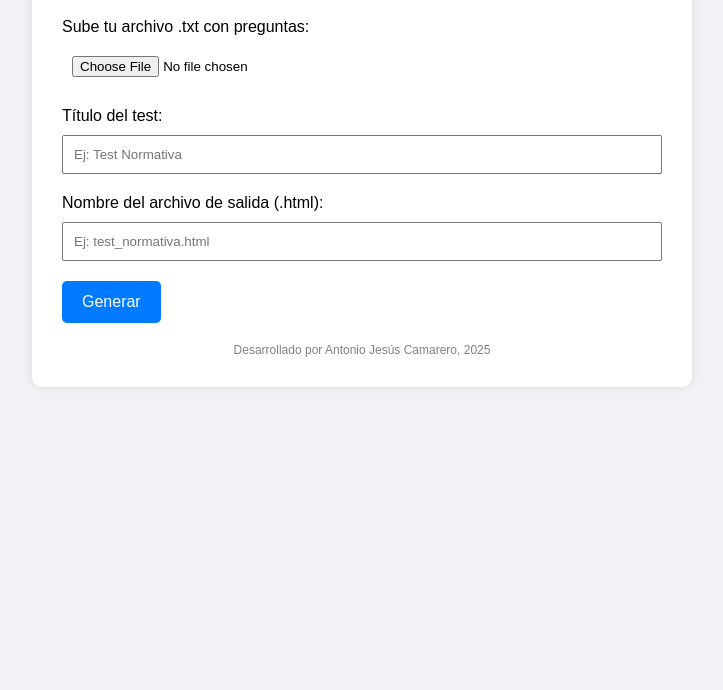
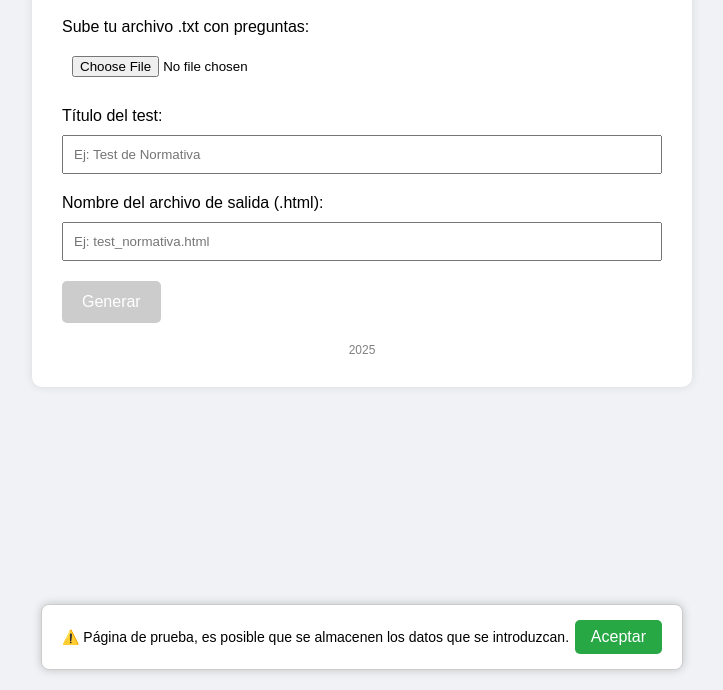
Before and after one commit to TomasSanchezBenito/convertir_test, a plain HTML site: page index.html in a window 1280 px wide. Shown: the part 110-800 px from the top of the page, without its empty margins (278-1001 px from the left). Drawn offline with Linux system fonts and the light colour scheme.

Commit message:
Update index.html

```diff
--- a/index.html
+++ b/index.html
@@ -45,6 +45,46 @@
       color: gray;
       text-align: center;
     }
+
+/* Ventana emergente */
+    .popup {
+      position: fixed;
+      bottom: 20px;
+      left: 20px;
+      right: 20px;
+      max-width: 600px;
+      margin: auto;
+      background-color: #fff;
+      border: 1px solid #ccc;
+      box-shadow: 0 0 10px rgba(0,0,0,0.2);
+      padding: 15px 20px;
+      border-radius: 8px;
+      font-size: 14px;
+      z-index: 1000;
+      display: flex;
+      justify-content: space-between;
+      align-items: center;
+    }
+    .popup button {
+      background-color: #28a745;
+      color: white;
+      border: none;
+      padding: 8px 16px;
+      border-radius: 5px;
+      cursor: pointer;
+    }
+    .popup button:hover {
+      background-color: #218838;
+    }
+
+button:disabled {
+  background-color: #ccc;
+  cursor: default;
+}
+
+button:disabled:hover {
+  background-color: #ccc;
+}
   </style>
 </head>
 <body>
@@ -55,17 +95,32 @@
     <input type="file" id="file" accept=".txt">
 
     <label for="titulo">Título del test:</label>
-    <input type="text" id="titulo" placeholder="Ej: Test Normativa">
+    <input type="text" id="titulo" placeholder="Ej: Test de Normativa">
 
     <label for="nombreArchivo">Nombre del archivo de salida (.html):</label>
     <input type="text" id="nombreArchivo" placeholder="Ej: test_normativa.html">
 
-    <button onclick="procesarArchivo()">Generar</button>
+    <button id="btnGenerar" onclick="procesarArchivo()" disabled>Generar</button>
 
-    <div class="footer">Desarrollado por Antonio Jesús Camarero, 2025</div>
+
+    <div class="footer">2025</div>
   </div>
 
+<!-- VENTANA EMERGENTE -->
+  <div class="popup" id="popupAviso">
+    <span>⚠️ Página de prueba, es posible que se almacenen los datos que se introduzcan.</span>
+    <button onclick="aceptarAviso()">Aceptar</button>
+  </div>
+
+
   <script>
+
+// Función para aceptar el aviso
+  function aceptarAviso() {
+    document.getElementById('popupAviso').style.display = 'none';
+    document.getElementById('btnGenerar').disabled = false;
+  }
+
     function parsearPreguntas(texto) {
       const lineas = texto.split(/\r?\n/);
       const preguntas = [];
```
